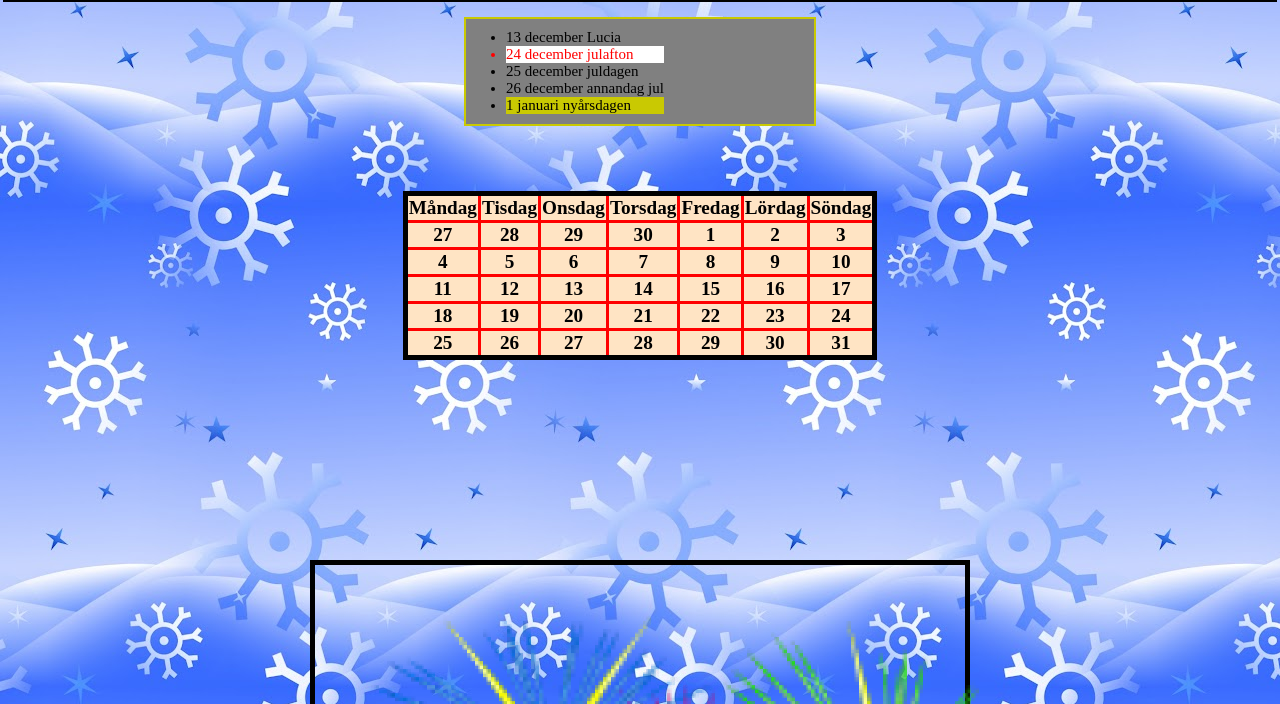
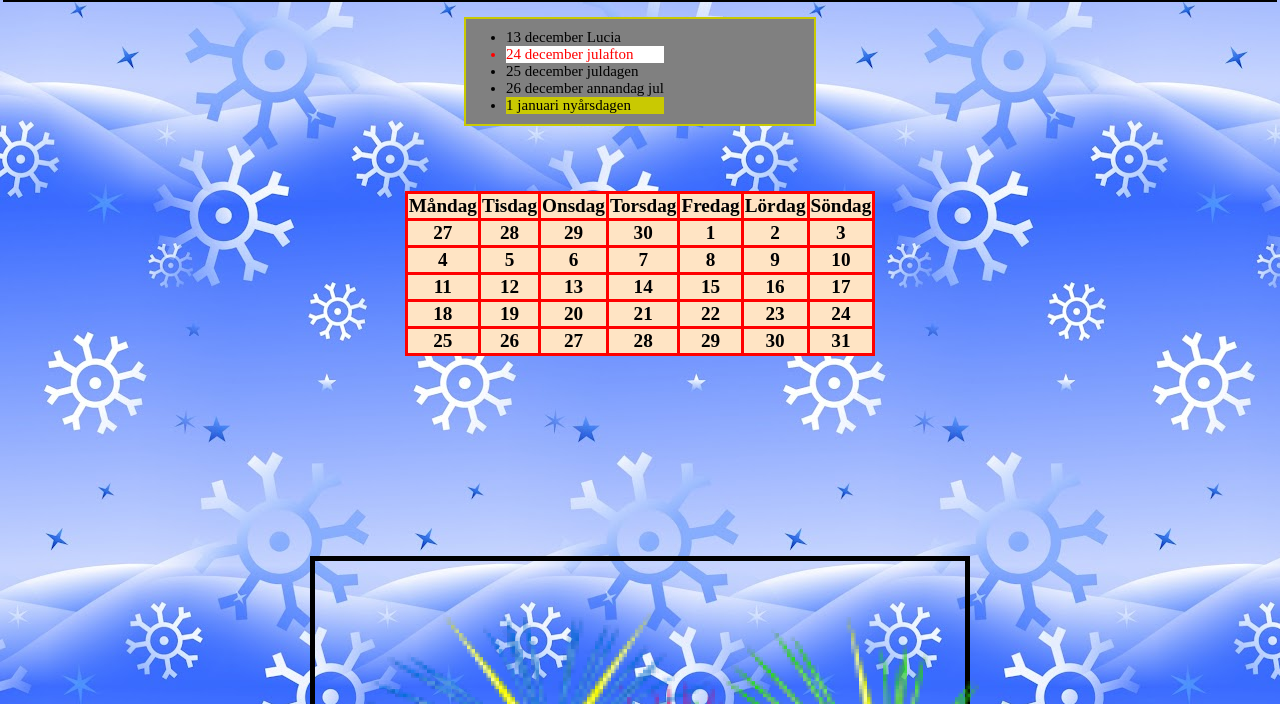
Before and after one commit to te22e-berg-vincent/Uppgift-1, a plain HTML site: page main.html in a window 1280 px wide. Shown: the part 96-800 px from the top of the page. Drawn offline with Linux system fonts and the light colour scheme.

Commit message:
hallon v.3

```diff
--- a/main.html
+++ b/main.html
@@ -26,7 +26,7 @@
 
 </ul>
 
-<table>
+<table class="kal">
     <tr >
       <th class="dgr">Måndag</th>
       <th class="dgr">Tisdag</th>
--- a/style.css
+++ b/style.css
@@ -62,3 +62,14 @@ width: 650px;
 height: 400px;
 
 }
+.kal{
+text-align: center;
+border: solid black;
+padding: 5px;
+}
+
+.kal *{
+    border-collapse: collapse;
+border: solid red;
+
+}
```
